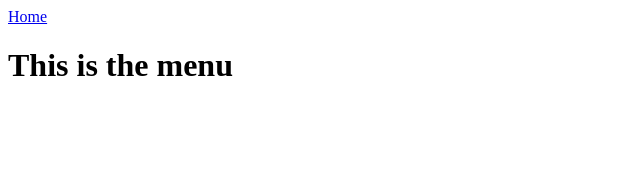
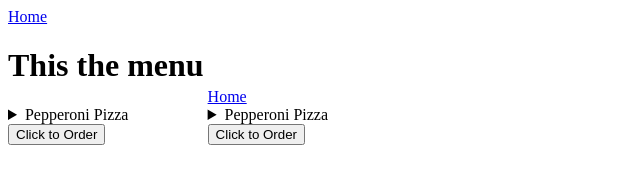
Before and after one commit to Schollar/FirstGitHub, a plain HTML site: page pages/menu.html in a window 1280 px wide. Shown: the whole page, without its empty margins (0-640 px from the left). Drawn offline with Linux system fonts and the light colour scheme.

Commit message:
added items to menu

```diff
--- a/pages/menu.html
+++ b/pages/menu.html
@@ -7,7 +7,25 @@
     <title>Menu</title>
 </head>
 <body>
+    <div style="display: inline-block;">
     <a href="../index.html">Home</a>
-    <h1>This is the menu</h1>
+    <h1>This the menu</h1>
+    <details>
+        <summary>Pepperoni Pizza</summary>
+    <img src="../images/image.jpg" alt="pepperoni pizza">
+    <p>Our fresh made in a fire roasted oven pepperoni pizza!<br> Feeds 3-5 people. $19.99</p>
+    </details>
+    <button>Click to Order</button>
+    </div>
+    <div style="display: inline-block;">
+        <a href="../index.html">Home</a>
+        <details>
+            <summary>Pepperoni Pizza</summary>
+        <img src="../images/image.jpg" alt="pepperoni pizza">
+        <p>Our fresh made in a fire roasted oven pepperoni pizza!<br> Feeds 3-5 people. $19.99</p>
+        </details>
+        <button>Click to Order</button>
+        </div>
+
 </body>
 </html>
```
Also changed, not shown: index.html (+1 -0 lines), images/image.jpg, images/image.png (added).
